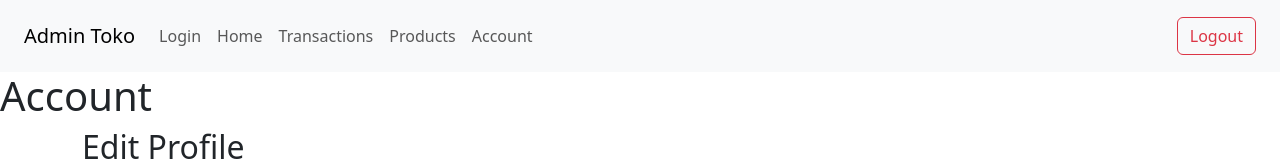
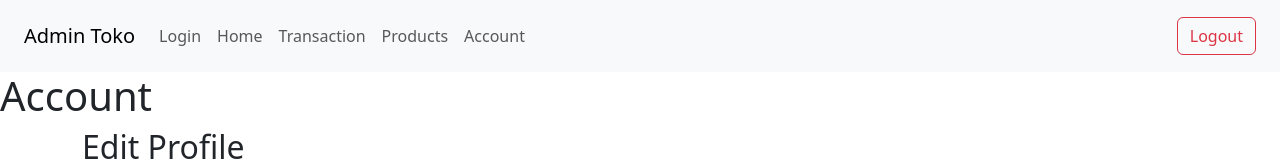
Before and after one commit to iqbalFatur87/sistem-ticket-wisata, a Vue app: page /accounts in a window 1280 px wide. Shown: the top 161 px of the page. Built offline with nearby package versions, Linux system fonts and the light colour scheme.

Commit message:
App.vue changes

```diff
--- a/src/App.vue
+++ b/src/App.vue
@@ -2,7 +2,7 @@
   <div id="app">
     <div>
       <Navbar v-if="shouldShowNavbar" :brandName="brandName" :homeLink="homeLink" :navLinks="navLinks" />
-      <router-view />
+      <router-view :key="$route.fullPath" />
     </div>
   </div>
 </template>
@@ -21,9 +21,9 @@ export default {
       navLinks: [
         { to: '/', text: 'Login' },
         { to: '/home', text: 'Home' },
-        { to: '/transactions', text: 'Transactions' },
+        { to: '/transaction', text: 'Transaction' },
         { to: '/products', text: 'Products' },
-        { to: '/account', text: 'Account' },
+        { to: '/accounts', text: 'Account' },
       ],
       showNavbar: true,
     };
```
